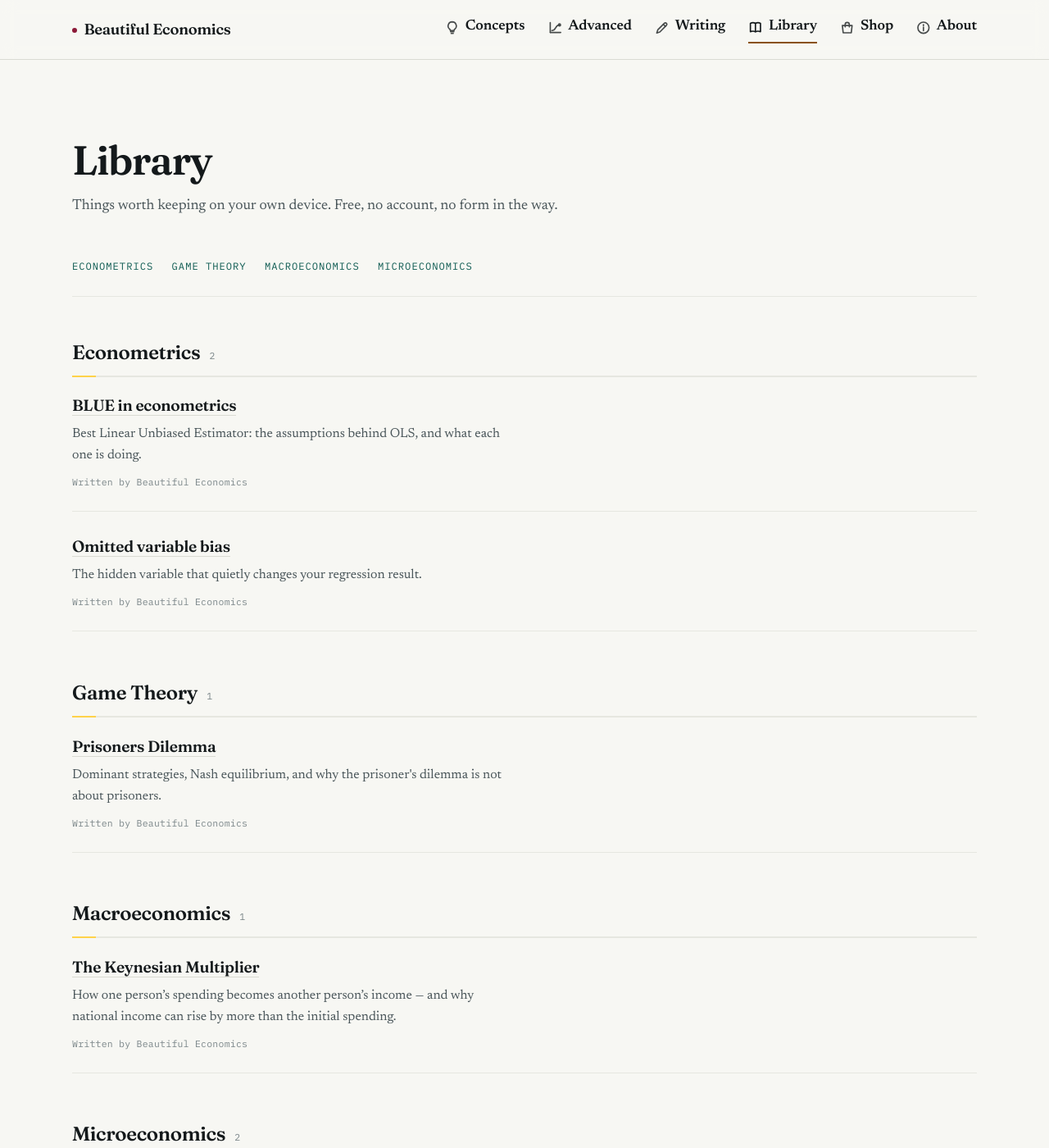
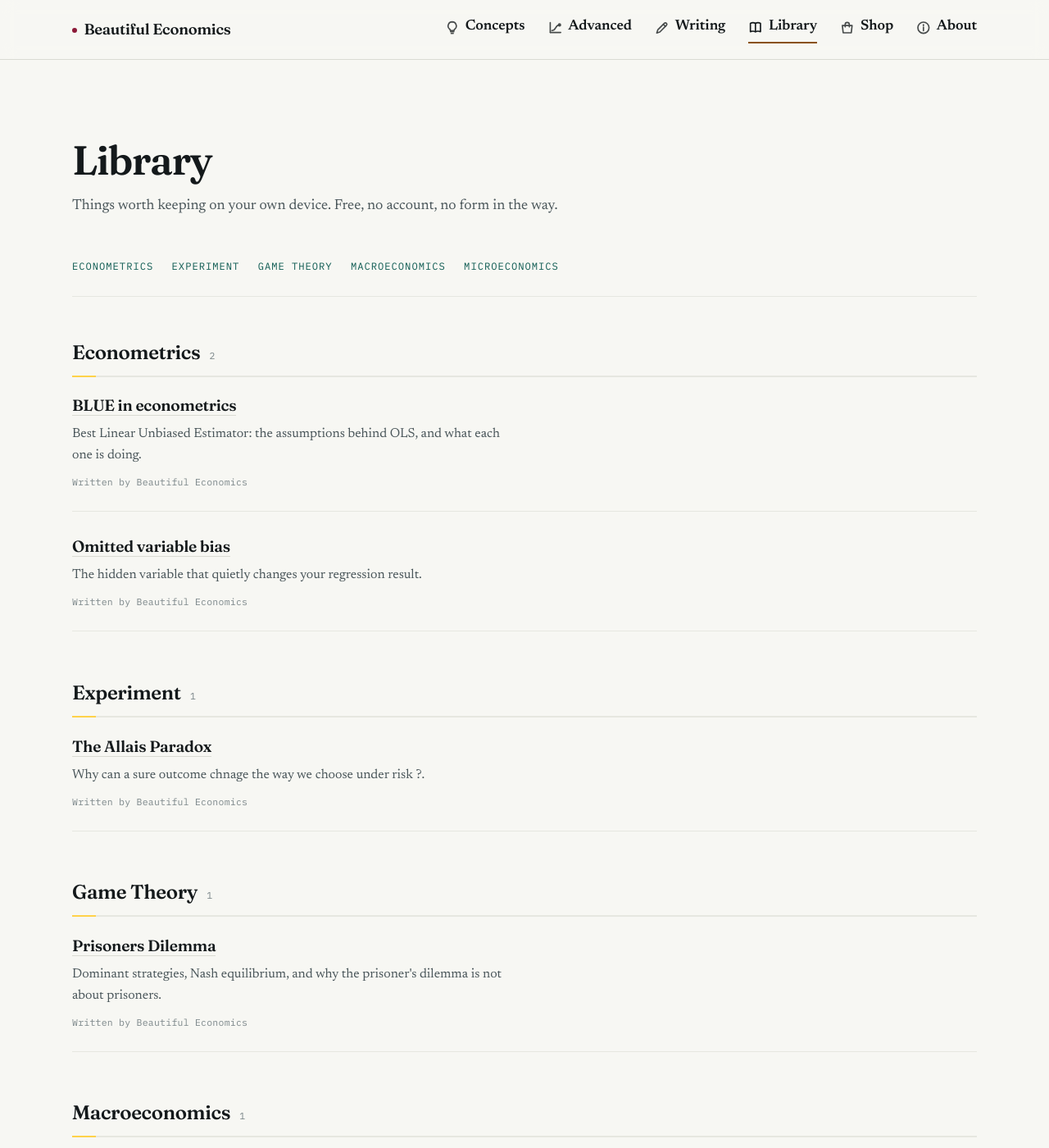
Before and after one commit to BeautifulEconomics/beautifuleconomics.github.io, a Jekyll site: the page built from library.html, in a window 1280 px wide and 1400 px high. Shown: the whole window at 82% size. Built offline with Jekyll 4.4.1, drawn with Linux system fonts in a browser that asks for light colours.

Commit message:
Update library.yml

```diff
--- a/_data/library.yml
+++ b/_data/library.yml
@@ -66,3 +66,9 @@
   file: /assets/library/Beautiful_Economics_Keynesian_Multiplier_Chapter.pdf
   note: "How one person’s spending becomes another person’s income — and why national income can rise by more than the initial spending."
   credit: "Written by Beautiful Economics"
+
+- title: "The Allais Paradox"
+  category: "Experiment"
+  file: /assets/library/Beautiful_Economics_Allais_Paradox.pdf
+  note: "Why can a sure outcome chnage the way we choose under risk ?."
+  credit: "Written by Beautiful Economics"
```
